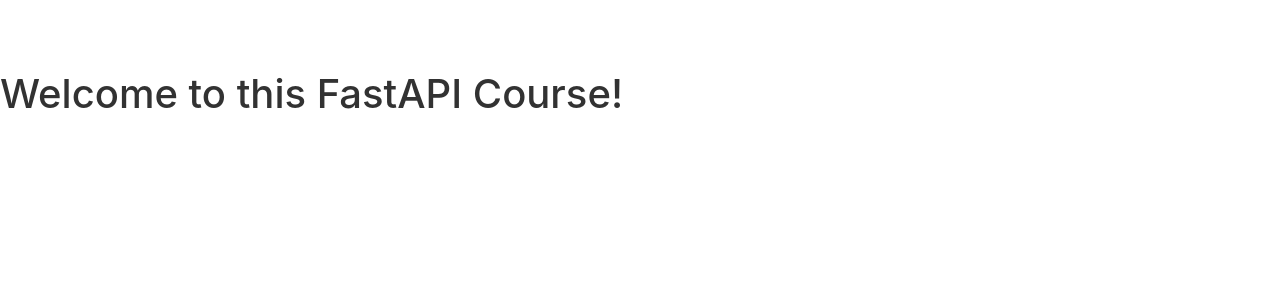
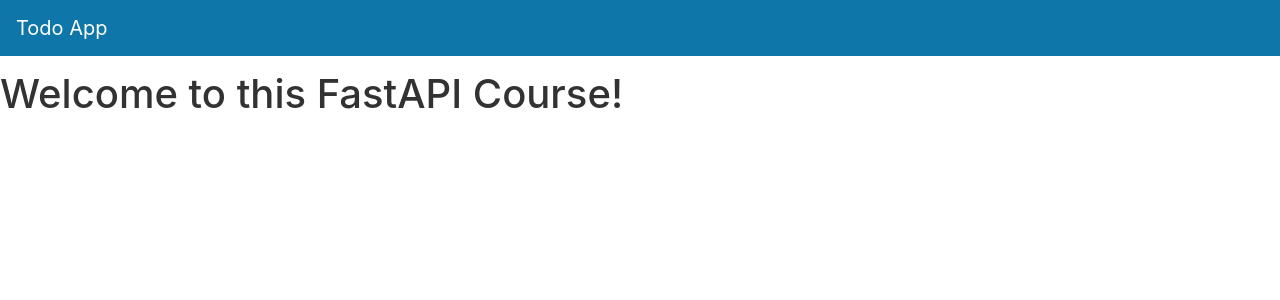
Before and after one commit to shubhenduanupamdutta/FastAPI_TheCompleteCourse2024, a FastAPI app: page / in a window 1280 px wide. Shown: the top 300 px of the page. Run offline with FastAPI, Linux system fonts and the light colour scheme; parts of the project's set-up code (start-up, migrations or seed data) failed here and were passed over.

Commit message:
Project 4 - Todo Full Stack - Adding Navbar to layout
Including Logout and Home buttons

```diff
--- a/TodoApp/app/routers/todo.py
+++ b/TodoApp/app/routers/todo.py
@@ -35,7 +35,7 @@
             return redirect_to_login()
         todos = db.query(Todo).filter(Todo.owner_id == user.get("id")).all()
         return templates.TemplateResponse(
-            "todo.html", {"request": request, "todos": todos}
+            "todo.html", {"request": request, "todos": todos, "user": user}
         )
     except Exception as _exc:
         return redirect_to_login()
--- a/TodoApp/app/static/js/base.js
+++ b/TodoApp/app/static/js/base.js
@@ -16,7 +16,7 @@
     };
 
     try {
-      const response = await fetch("/todos/todo", {
+      const response = await fetch("/todo/todo", {
         method: "POST",
         headers: {
           "Content-Type": "application/json",
@@ -66,7 +66,7 @@
 
       console.log(`${todoId}`);
 
-      const response = await fetch(`/todos/todo/${todoId}`, {
+      const response = await fetch(`/todo/todo/${todoId}`, {
         method: "PUT",
         headers: {
           "Content-Type": "application/json",
@@ -76,7 +76,7 @@
       });
 
       if (response.ok) {
-        window.location.href = "/todos/todo-page"; // Redirect to the todo page
+        window.location.href = "/todo/todo-page"; // Redirect to the todo page
       } else {
         // Handle error
         const errorData = await response.json();
@@ -107,7 +107,7 @@
 
       if (response.ok) {
         // Handle success
-        window.location.href = "/todos/todo-page"; // Redirect to the todo page
+        window.location.href = "/todo/todo-page"; // Redirect to the todo page
       } else {
         // Handle error
         const errorData = await response.json();
@@ -175,7 +175,6 @@
 
     if (data.password !== data.password2) {
       alert("Passwords do not match");
-      console.log(data.password, data.password2);
       return;
     }
 
@@ -190,7 +189,6 @@
     };
 
     try {
-      console.log(payload);
       const response = await fetch("/auth", {
         method: "POST",
         headers: {
--- a/TodoApp/app/templates/layout.html
+++ b/TodoApp/app/templates/layout.html
@@ -13,6 +13,8 @@
   </head>
 
   <body>
+    {% include 'navbar.html' %}
+    <!--  Style Need to maintain line break-->
     {% block content %} {% endblock %}
     <script src="{{ url_for('static', path='/js/jquery-slim.js') }}"></script>
     <script src="{{ url_for('static', path='/js/popper.js') }}"></script>
--- /dev/null
+++ b/TodoApp/app/templates/navbar.html
@@ -0,0 +1,33 @@
+<div>
+  <nav class="navbar navbar-expand-md navbar-dark main-color fixed-top">
+    <a class="navbar-brand" href="#">Todo App</a>
+    <button
+      class="navbar-toggler"
+      type="button"
+      data-toggle="collapse"
+      data-target="#navbarNav"
+      aria-controls="navbarNav"
+      aria-expanded="false"
+      aria-label="Toggle navigation"
+    >
+      <span class="navbar-toggler-icon"></span>
+    </button>
+    <div class="collapse navbar-collapse" id="navbarNav">
+      <ul class="navbar-nav">
+        {% if user %}
+        <li class="nav-item active">
+          <a class="nav-link" href="/todo/todo-page">Home</a>
+        </li>
+        {% endif %}
+      </ul>
+
+      <ul class="navbar-nav ml-auto">
+        {% if user %}
+        <li class="nav-item m-1">
+          <a type="button" class="btn btn-outline-light text-white" onclick="logout()">Logout</a>
+        </li>
+        {% endif %}
+      </ul>
+    </div>
+  </nav>
+</div>
```
